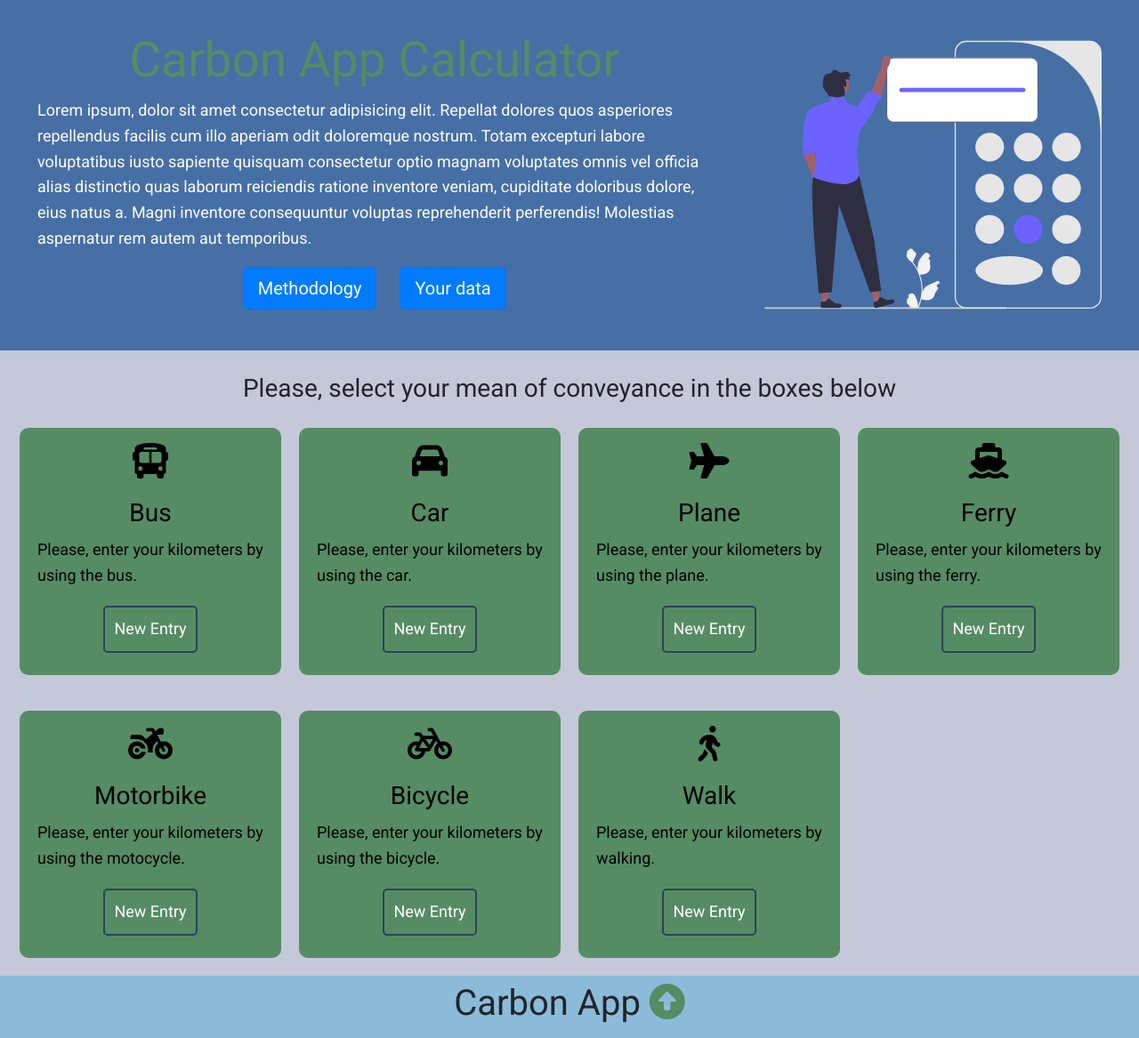
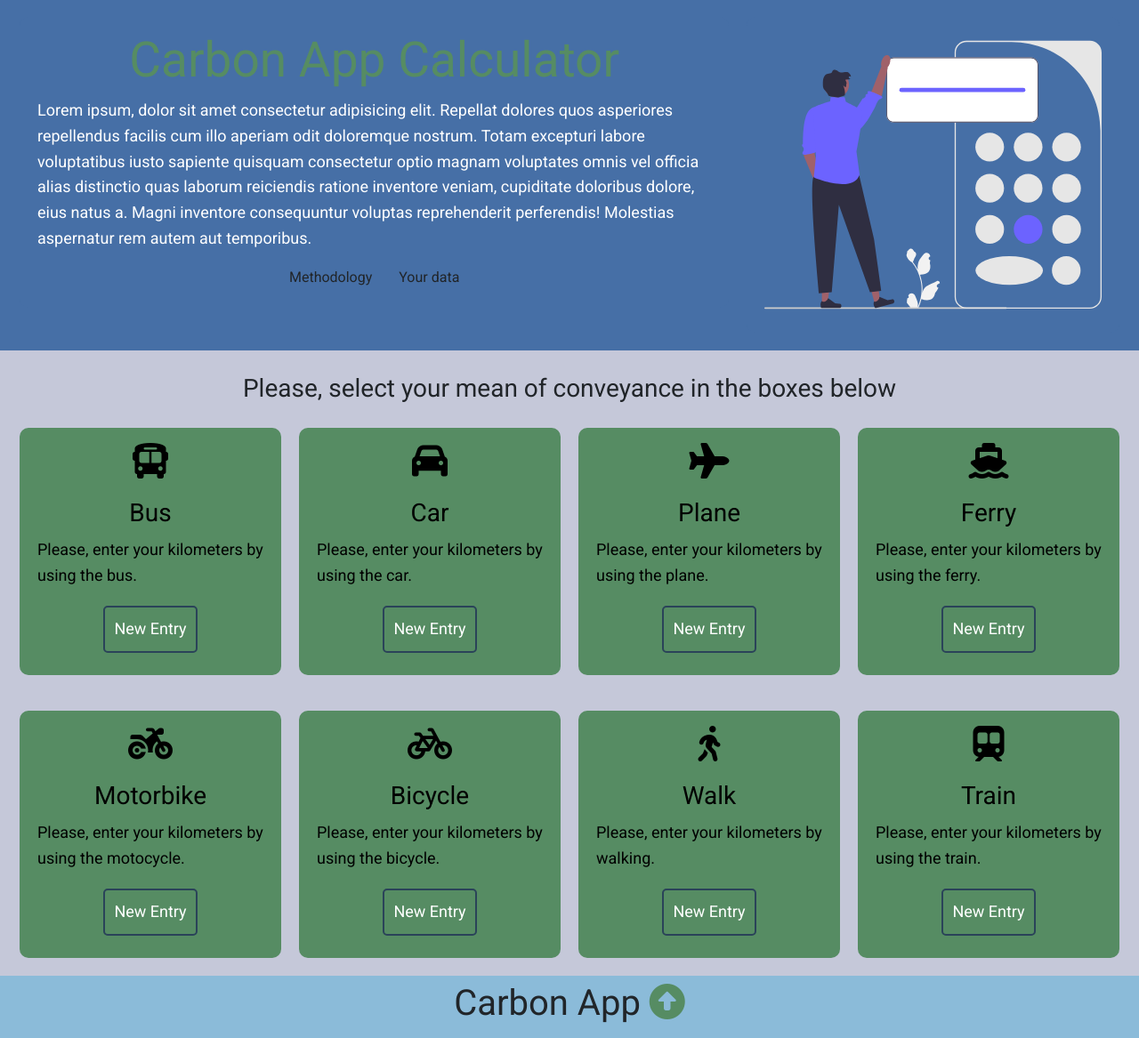
Before and after one commit to MagnusVev/heroku_carbon_app, a Flask app: page /carbon_app in a window 1280 px wide. Shown: the part 71-1238 px from the top of the page at 89% size. Run offline with Flask 2, Linux system fonts and the light colour scheme; the visitor is signed in with stand-in values (Sample User, id 1); some libraries are stand-ins or nearby versions.

Commit message:
Update carbon_app.html

```diff
--- a/capp/templates/carbon_app/carbon_app.html
+++ b/capp/templates/carbon_app/carbon_app.html
@@ -11,15 +11,15 @@
             <p style="text-align:left;">
                 Lorem ipsum, dolor sit amet consectetur adipisicing elit. Repellat dolores quos asperiores repellendus facilis cum illo aperiam odit doloremque nostrum. Totam excepturi labore voluptatibus iusto sapiente quisquam consectetur optio magnam voluptates omnis vel officia alias distinctio quas laborum reiciendis ratione inventore veniam, cupiditate doloribus dolore, eius natus a. Magni inventore consequuntur voluptas reprehenderit perferendis! Molestias aspernatur rem autem aut temporibus.
             </p>
-            <div class="container_buttons_links_header_carbon_app">
-                <div class="btn">
-                    <a href="{{url_for('methodology.methodology_home')}}" class="btn btn-primary btn-lg mr-2", style="background-color:#007bff;">Methodology</a>
-                </div>
-                <div class="btn">
-                    <a href="{{url_for('carbon_app.your_data')}}" class="btn btn-primary btn-lg mr-2", style="background-color:#007bff;">Your data</a>
-                </div>
+
+            <div class="container">
+                <div class="buttons">
+                    <a href="{{url_for('methodology.methodology_home')}}" class="btn">Methodology</a>
+                    <a href="{{url_for('carbon_app.your_data')}}" class="btn">Your data</a>
             </div>
-            </div>
+          </div>
+        </div>
+
             <div class="box">
             <img
                 src="{{url_for('static', filename='icons/calculator.svg')}}"
@@ -122,8 +122,18 @@
             <a class="btn_carbon_app_new_entry_main" href="{{url_for('carbon_app.new_entry_walk')}}">New Entry</a>
           </div>
         </div>
-        <div class="box" style="background-color:#c5c8d9;">
+        <div class="box">
+          <div class="h1 mb-3" style="text-align: center;">
+            <i class="fa-solid fa-train-subway"></i>
+          </div>
+          <h3>Train</h3>
+          <p>Please, enter your kilometers by using the train.
+          </p>
+          <div class="section_container_buttons_carbon_app_new_entry_main">
+            <a class="btn_carbon_app_new_entry_main" href="{{url_for('carbon_app.new_entry_train')}}">New Entry</a>
+          </div>
         </div>
+
     </div>
 
     </div>
```
